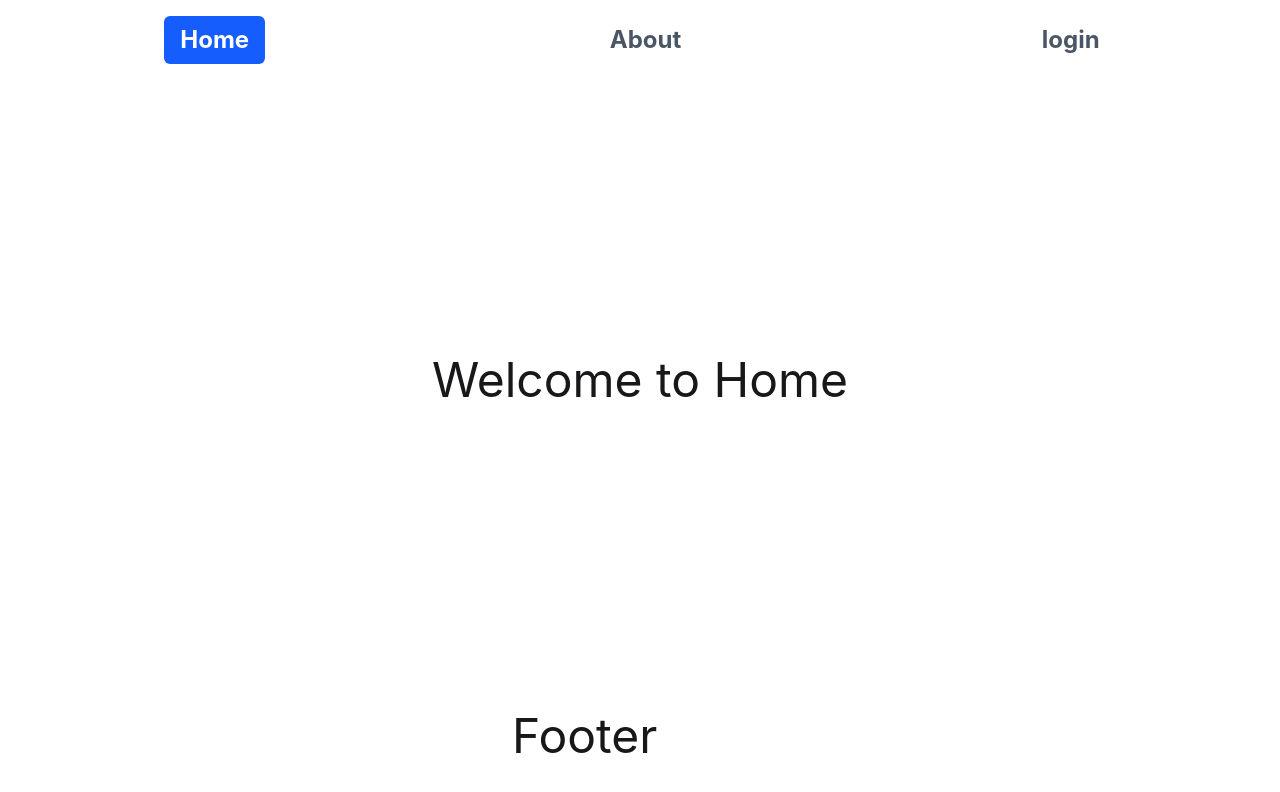
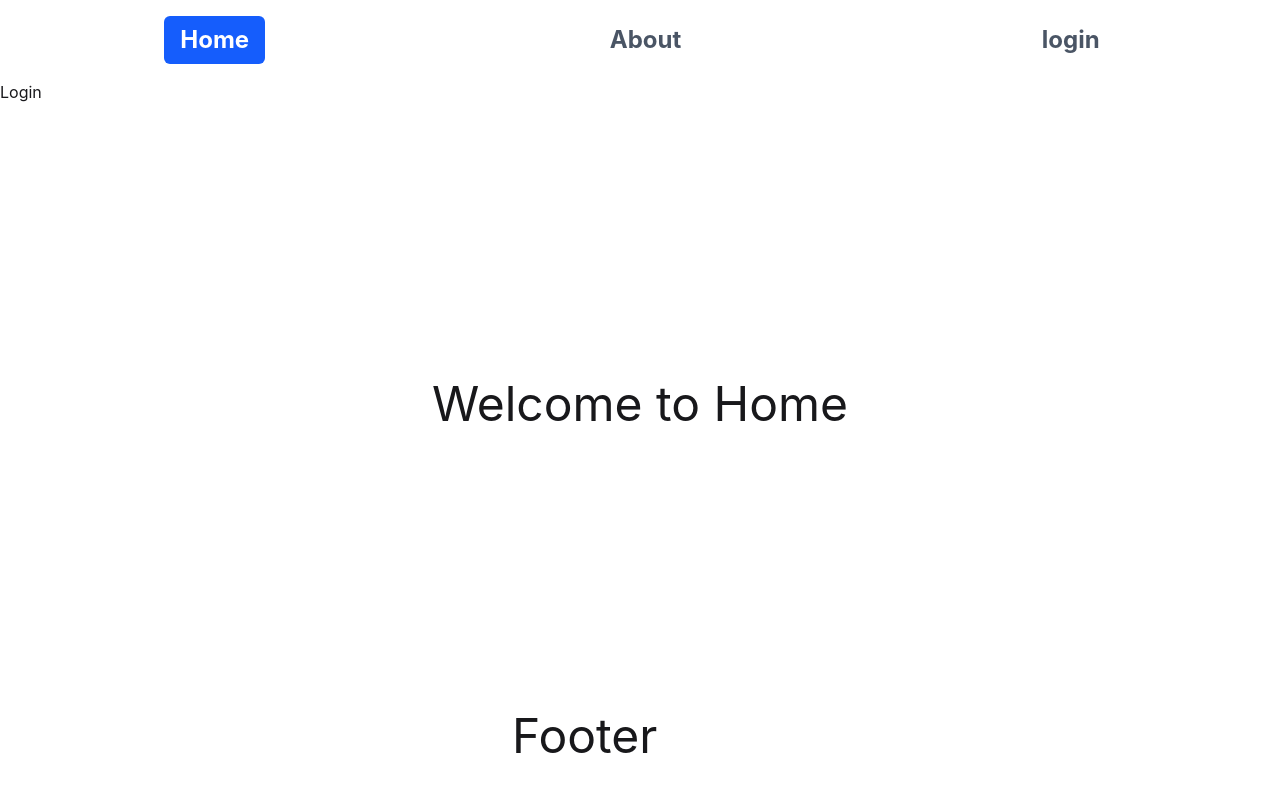
Before and after one commit to Sk-Pandey/coursehub, a React (Vite) app: page /student in a window 1280 px wide. Shown: the top 792 px of the page. Built offline with nearby package versions, Linux system fonts and the light colour scheme.

Commit message:
conytext Api learning ad intermideate

```diff
--- a/src/components/Navbar.jsx
+++ b/src/components/Navbar.jsx
@@ -22,7 +22,7 @@ const Navbar = () => {
           login
         </NavLink>
       </nav>
-      <h1>{user.name}</h1>
+      <h1>{user ? user.name : "Login"}</h1>
     </>
   );
 };
--- a/src/context/AuthProvider.jsx
+++ b/src/context/AuthProvider.jsx
@@ -2,7 +2,7 @@ import { useState } from "react";
 import { AuthContext } from "./AuthContext";
 
 const AuthProvider = ({ children }) => {
-  const [user, setUser] = useState({});
+  const [user, setUser] = useState(null);
 
   return (
     <AuthContext.Provider value={{ user, setUser }}>
--- a/src/pages/Dashboard.jsx
+++ b/src/pages/Dashboard.jsx
@@ -6,7 +6,7 @@ const Dashboard = () => {
   const navigate = useNavigate();
   const { setUser } = useContext(AuthContext);
   const handleLogout = () => {
-    setUser({});
+    setUser(null);
     navigate("/student/login");
   };
   return (
```
